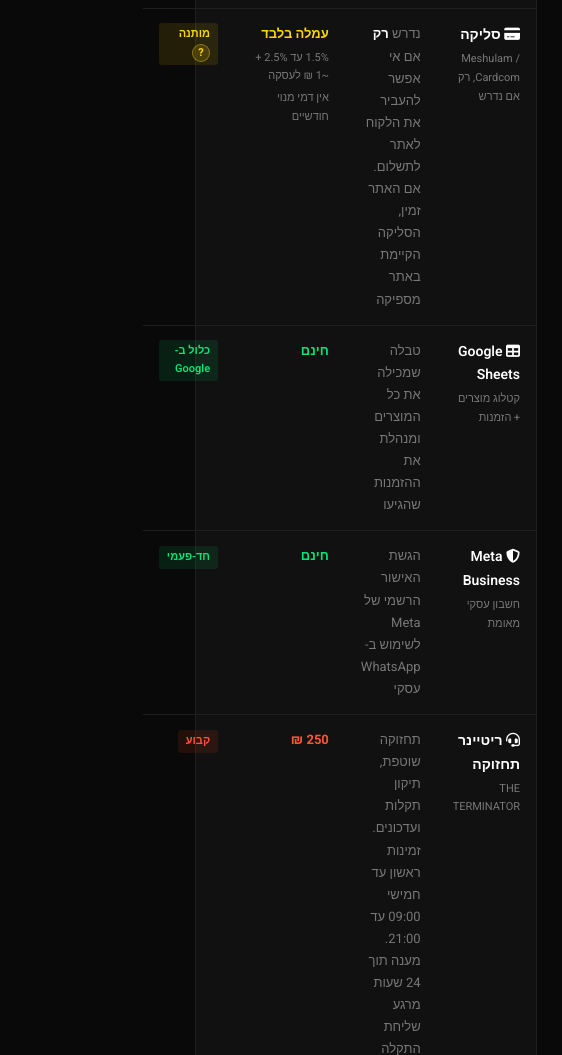
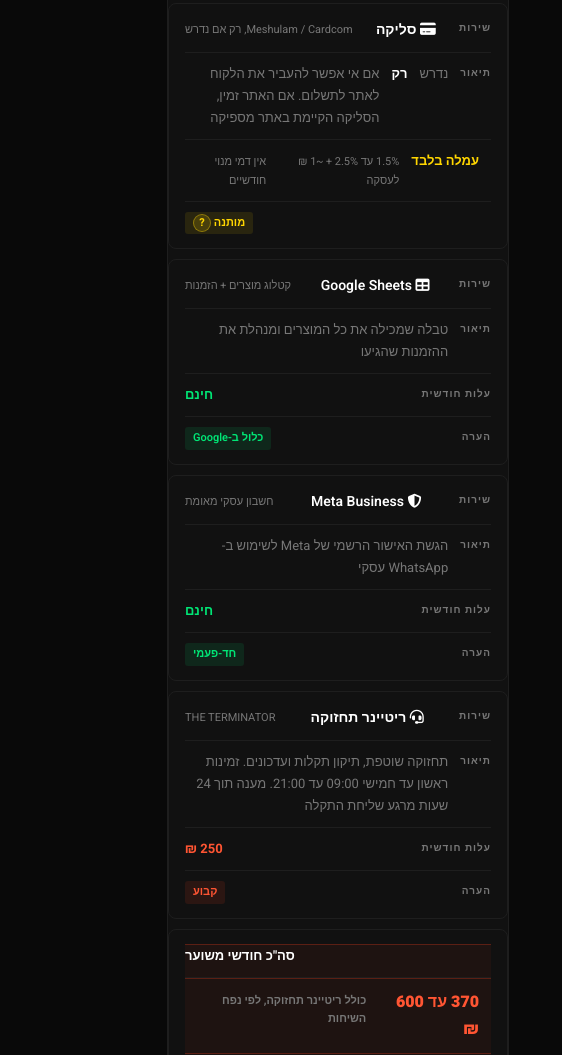
Before and after one commit to ShaharElhadad/terminator-proposals, a plain HTML site: page index.html in a window 390 px wide. Shown: the part 4121-5176 px from the top of the page, 562 px wide, since content can reach past the window. Drawn offline with Linux system fonts and the light colour scheme.

Commit message:
Responsive mobile table - card layout on small screens

```diff
--- a/index.html
+++ b/index.html
@@ -301,6 +301,46 @@
     }
     .costs-table tr:last-child td { border-bottom: none; }
     .costs-table tr:hover td { background: var(--bg-light); }
+    @media (max-width: 640px) {
+      .costs-table thead { display: none; }
+      .costs-table tr {
+        display: block;
+        background: var(--bg-card);
+        border: 1px solid var(--border);
+        border-radius: 8px;
+        margin-bottom: 10px;
+        padding: 14px 16px;
+      }
+      .costs-table tr:hover td { background: transparent; }
+      .costs-table td {
+        display: flex;
+        justify-content: space-between;
+        align-items: flex-start;
+        border-bottom: 1px solid var(--border);
+        padding: 10px 0;
+        gap: 12px;
+      }
+      .costs-table td:last-child { border-bottom: none; padding-bottom: 0; }
+      .costs-table td:first-child { padding-top: 0; }
+      .costs-table td::before {
+        content: attr(data-label);
+        font-size: 10px;
+        color: var(--text-muted);
+        font-weight: 600;
+        letter-spacing: 1px;
+        text-transform: uppercase;
+        white-space: nowrap;
+        padding-top: 2px;
+      }
+      .costs-table td[data-label=''] { display: none; }
+      .costs-table tr.total-row td {
+        display: flex;
+        background: rgba(230,62,27,0.06);
+      }
+      .costs-table tr.total-row td[colspan] {
+        border-bottom: 1px solid var(--border);
+      }
+    }
     .cost-name { color: #fff; font-weight: 600; font-size: 14px; }
     .cost-note { font-size: 11px; color: var(--text-muted); margin-top: 3px; }
     .cost-amount { color: var(--text); font-weight: 700; white-space: nowrap; }
@@ -768,42 +808,42 @@
         </thead>
         <tbody>
           <tr>
-            <td>
+            <td data-label="שירות">
               <div class="cost-name"><i class="fa-solid fa-server"></i> שרת VPS</div>
               <div class="cost-note">DigitalOcean / Hetzner</div>
             </td>
-            <td style="font-size:13px;color:var(--text-muted)">מחשב ענן שמריץ את הבוט 24 שעות ביממה, 7 ימים בשבוע</td>
-            <td><span class="cost-amount">50 עד 80 ₪</span></td>
-            <td><span class="tag tag-green">קבוע</span></td>
+            <td data-label="תיאור" style="font-size:13px;color:var(--text-muted)">מחשב ענן שמריץ את הבוט 24 שעות ביממה, 7 ימים בשבוע</td>
+            <td data-label="עלות חודשית"><span class="cost-amount">50 עד 80 ₪</span></td>
+            <td data-label="הערה"><span class="tag tag-green">קבוע</span></td>
           </tr>
           <tr>
-            <td>
+            <td data-label="שירות">
               <div class="cost-name"><i class="fa-solid fa-microchip"></i> Gemini AI</div>
               <div class="cost-note">Google Gemini API</div>
             </td>
-            <td style="font-size:13px;color:var(--text-muted)">המוח של הבוט, ה-AI שמנהל את השיחות, ממליץ ועושה upsell</td>
-            <td><span class="cost-amount">30 עד 100 ₪</span></td>
-            <td><span class="tag tag-yellow">תלוי בנפח <span class="question-mark" data-tip="תלוי בכמה שיחות יהיו בחודש">?</span></span></td>
+            <td data-label="תיאור" style="font-size:13px;color:var(--text-muted)">המוח של הבוט, ה-AI שמנהל את השיחות, ממליץ ועושה upsell</td>
+            <td data-label="עלות חודשית"><span class="cost-amount">30 עד 100 ₪</span></td>
+            <td data-label="הערה"><span class="tag tag-yellow">תלוי בנפח <span class="question-mark" data-tip="תלוי בכמה שיחות יהיו בחודש">?</span></span></td>
           </tr>
           <tr>
-            <td>
+            <td data-label="שירות">
               <div class="cost-name"><i class="fa-brands fa-whatsapp"></i> WhatsApp API</div>
               <div class="cost-note">Meta Cloud API הרשמי</div>
             </td>
-            <td style="font-size:13px;color:var(--text-muted)">הגישה הרשמית של Meta לשליחת וקבלת הודעות בוואטסאפ עסקי</td>
+            <td data-label="תיאור" style="font-size:13px;color:var(--text-muted)">הגישה הרשמית של Meta לשליחת וקבלת הודעות בוואטסאפ עסקי</td>
             <td>
               <span class="cost-amount free">חינם</span>
               <div class="cost-note">עד 1,000 שיחות/חודש</div>
               <div class="cost-note" style="margin-top:4px">מעבר לכך: ~0.20 ₪/שיחה</div>
             </td>
-            <td><span class="tag tag-yellow">תלוי בנפח <span class="question-mark" data-tip="1,000 שיחות ראשונות בחודש חינם. מעבר לכך עלות קטנה לשיחה">?</span></span></td>
+            <td data-label="הערה"><span class="tag tag-yellow">תלוי בנפח <span class="question-mark" data-tip="1,000 שיחות ראשונות בחודש חינם. מעבר לכך עלות קטנה לשיחה">?</span></span></td>
           </tr>
           <tr>
-            <td>
+            <td data-label="שירות">
               <div class="cost-name"><i class="fa-solid fa-credit-card"></i> סליקה</div>
               <div class="cost-note">Meshulam / Cardcom, רק אם נדרש</div>
             </td>
-            <td style="font-size:13px;color:var(--text-muted)">נדרש <strong style="color:#fff">רק</strong> אם אי אפשר להעביר את הלקוח לאתר לתשלום. אם האתר זמין, הסליקה הקיימת באתר מספיקה</td>
+            <td data-label="תיאור" style="font-size:13px;color:var(--text-muted)">נדרש <strong style="color:#fff">רק</strong> אם אי אפשר להעביר את הלקוח לאתר לתשלום. אם האתר זמין, הסליקה הקיימת באתר מספיקה</td>
             <td>
               <span class="cost-amount commission">עמלה בלבד</span>
               <div class="cost-note">1.5% עד 2.5% + ~1 ₪ לעסקה</div>
@@ -814,31 +854,31 @@
             </td>
           </tr>
           <tr>
-            <td>
+            <td data-label="שירות">
               <div class="cost-name"><i class="fa-solid fa-table"></i> Google Sheets</div>
               <div class="cost-note">קטלוג מוצרים + הזמנות</div>
             </td>
-            <td style="font-size:13px;color:var(--text-muted)">טבלה שמכילה את כל המוצרים ומנהלת את ההזמנות שהגיעו</td>
-            <td><span class="cost-amount free">חינם</span></td>
-            <td><span class="tag tag-green">כלול ב-Google</span></td>
+            <td data-label="תיאור" style="font-size:13px;color:var(--text-muted)">טבלה שמכילה את כל המוצרים ומנהלת את ההזמנות שהגיעו</td>
+            <td data-label="עלות חודשית"><span class="cost-amount free">חינם</span></td>
+            <td data-label="הערה"><span class="tag tag-green">כלול ב-Google</span></td>
           </tr>
           <tr>
-            <td>
+            <td data-label="שירות">
               <div class="cost-name"><i class="fa-solid fa-shield-halved"></i> Meta Business</div>
               <div class="cost-note">חשבון עסקי מאומת</div>
             </td>
-            <td style="font-size:13px;color:var(--text-muted)">הגשת האישור הרשמי של Meta לשימוש ב-WhatsApp עסקי</td>
-            <td><span class="cost-amount free">חינם</span></td>
-            <td><span class="tag tag-green">חד-פעמי</span></td>
+            <td data-label="תיאור" style="font-size:13px;color:var(--text-muted)">הגשת האישור הרשמי של Meta לשימוש ב-WhatsApp עסקי</td>
+            <td data-label="עלות חודשית"><span class="cost-amount free">חינם</span></td>
+            <td data-label="הערה"><span class="tag tag-green">חד-פעמי</span></td>
           </tr>
           <tr>
-            <td>
+            <td data-label="שירות">
               <div class="cost-name"><i class="fa-solid fa-headset"></i> ריטיינר תחזוקה</div>
               <div class="cost-note">THE TERMINATOR</div>
             </td>
-            <td style="font-size:13px;color:var(--text-muted)">תחזוקה שוטפת, תיקון תקלות ועדכונים. זמינות ראשון עד חמישי 09:00 עד 21:00. מענה תוך 24 שעות מרגע שליחת התקלה</td>
-            <td><span class="cost-amount" style="color:var(--red-light)">250 ₪</span></td>
-            <td><span class="tag tag-red">קבוע</span></td>
+            <td data-label="תיאור" style="font-size:13px;color:var(--text-muted)">תחזוקה שוטפת, תיקון תקלות ועדכונים. זמינות ראשון עד חמישי 09:00 עד 21:00. מענה תוך 24 שעות מרגע שליחת התקלה</td>
+            <td data-label="עלות חודשית"><span class="cost-amount" style="color:var(--red-light)">250 ₪</span></td>
+            <td data-label="הערה"><span class="tag tag-red">קבוע</span></td>
           </tr>
           <tr class="total-row">
             <td colspan="2"><strong>סה"כ חודשי משוער</strong></td>
```
